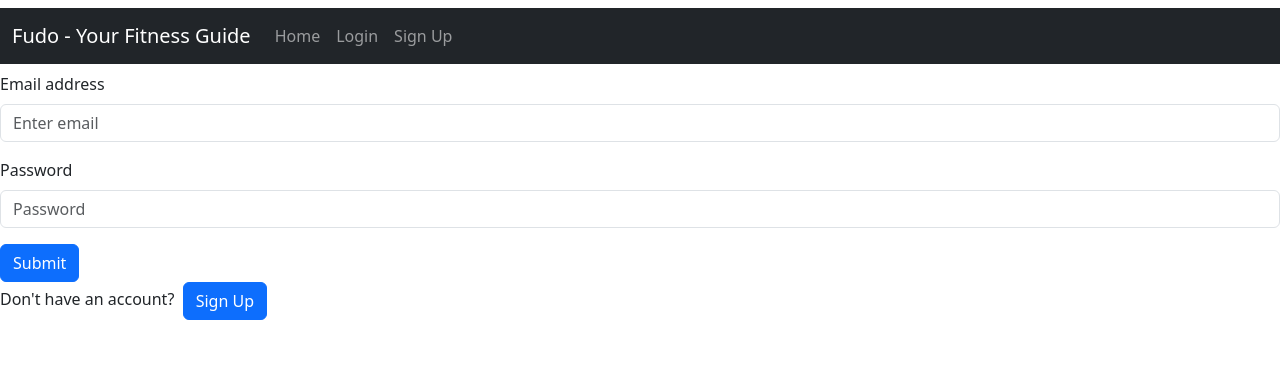
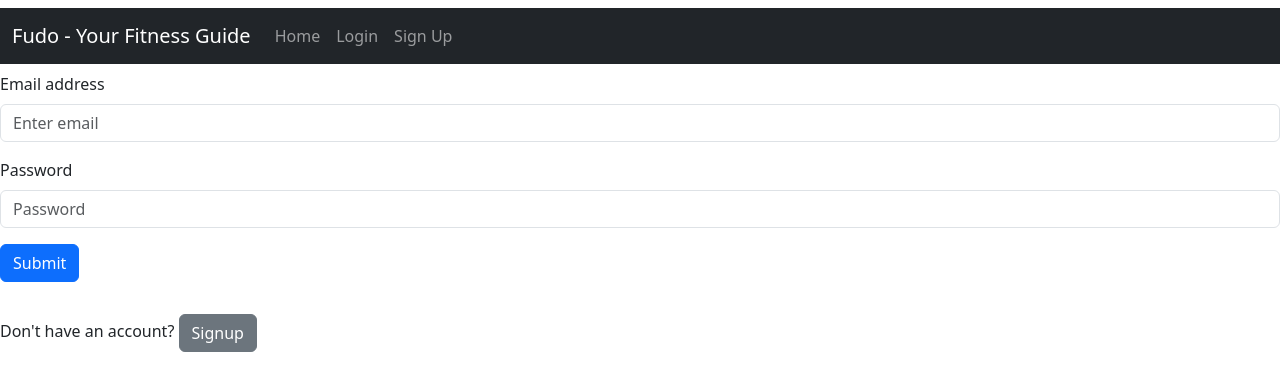
Before and after one commit to sharozecodes/fudo-fitness-app-frontend, a React (Create React App) app: page /login in a window 1280 px wide. Shown: the top 390 px of the page. Built offline with nearby package versions, Linux system fonts and the light colour scheme.

Commit message:
adds signup button to login page

```diff
--- a/src/pages/Login.js
+++ b/src/pages/Login.js
@@ -8,9 +8,11 @@ function Login() {
     <div>
       <NavBar />
       <LoginForm />
-      <p>
-        Don't have an account? &nbsp;
-        <Button color="secondary">Sign Up</Button>
+      <p style={{ marginTop: "2em" }}>
+        Don't have an account?{" "}
+        <span style={{ marginRight: "10px" }}>
+          <Button variant="secondary">Signup</Button>
+        </span>
       </p>
     </div>
   );
```
